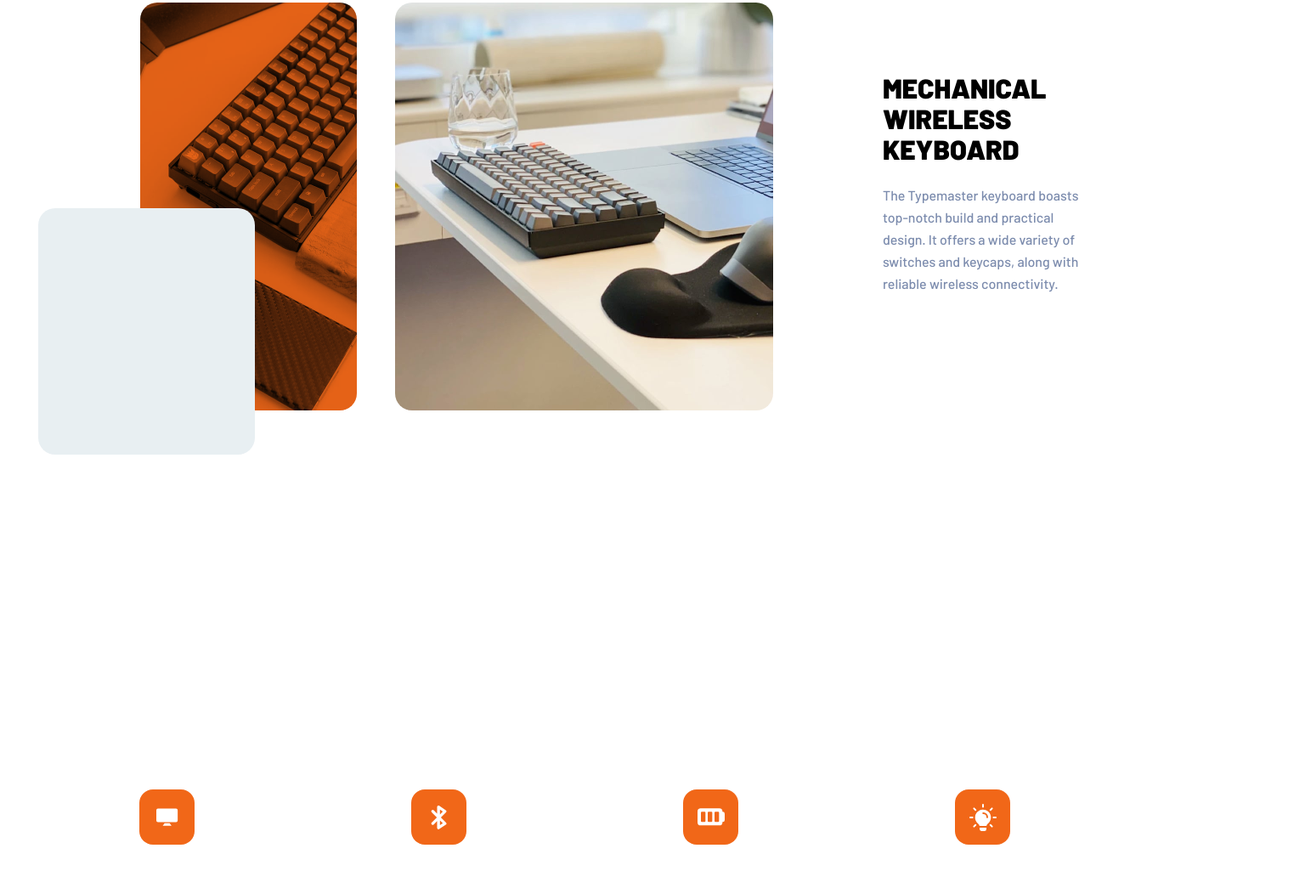
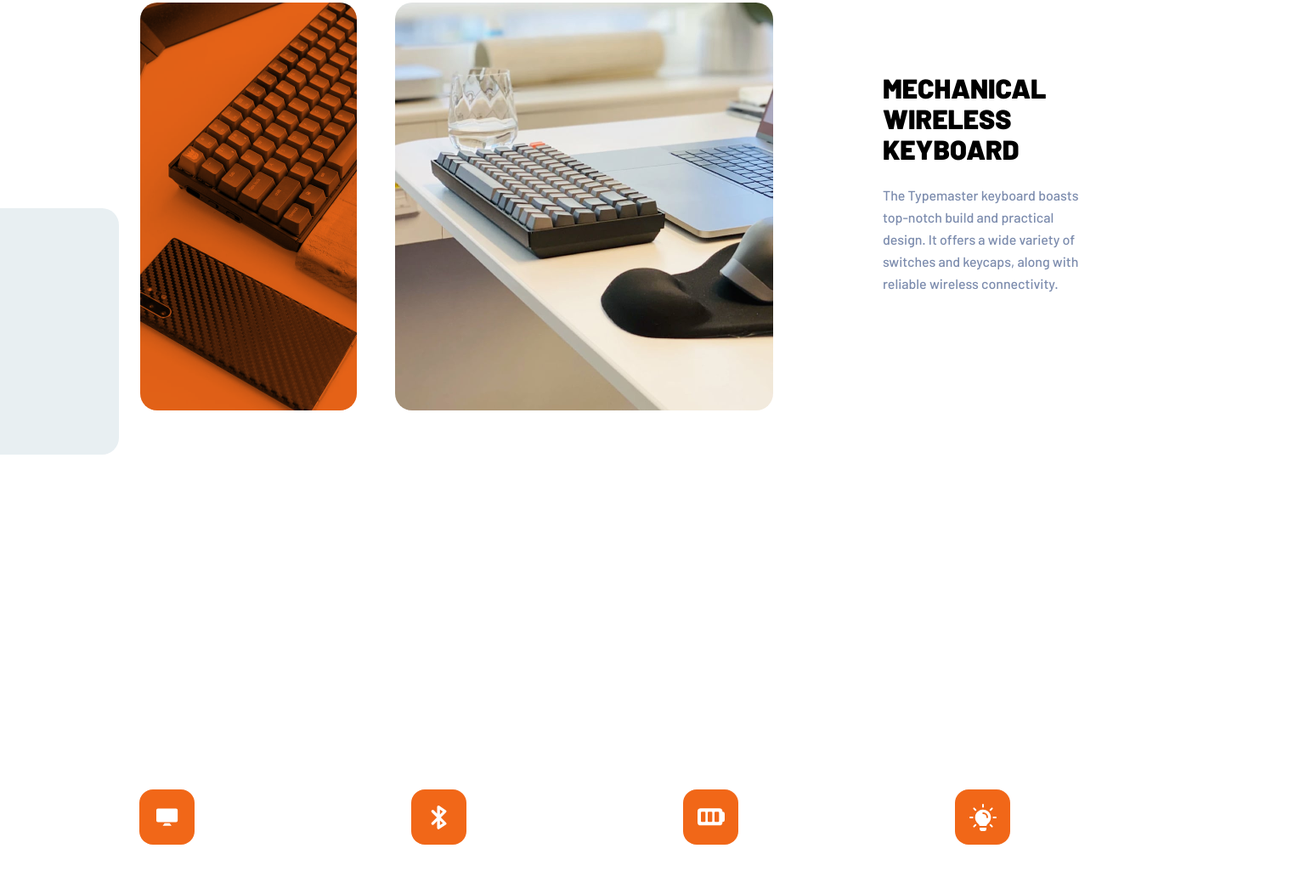
Before and after one commit to bcholokava/typemaster, a plain HTML site: page index.html in a window 1536 px wide. Shown: the part 700-1745 px from the top of the page at 85% size. Drawn offline with Linux system fonts and the light colour scheme.

Commit message:
Update style.css

```diff
--- a/style.css
+++ b/style.css
@@ -665,7 +665,7 @@ html {
     position: relative;
     max-width: 25.5rem;
     margin-top: -31rem;
-    margin-left: -12rem;
+    margin-left: -28rem;
     height: 29rem;
     border-radius: 2rem;
     background-color: #e8eff2;
```
